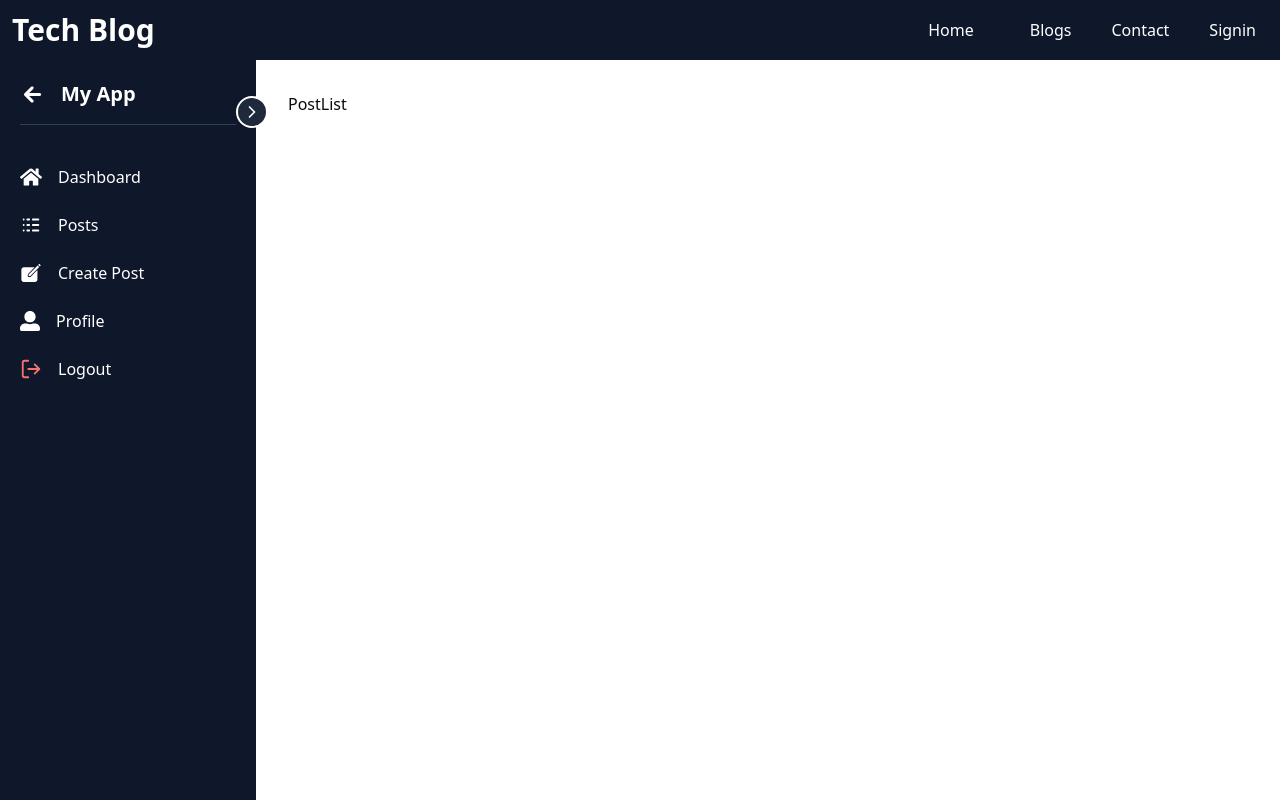
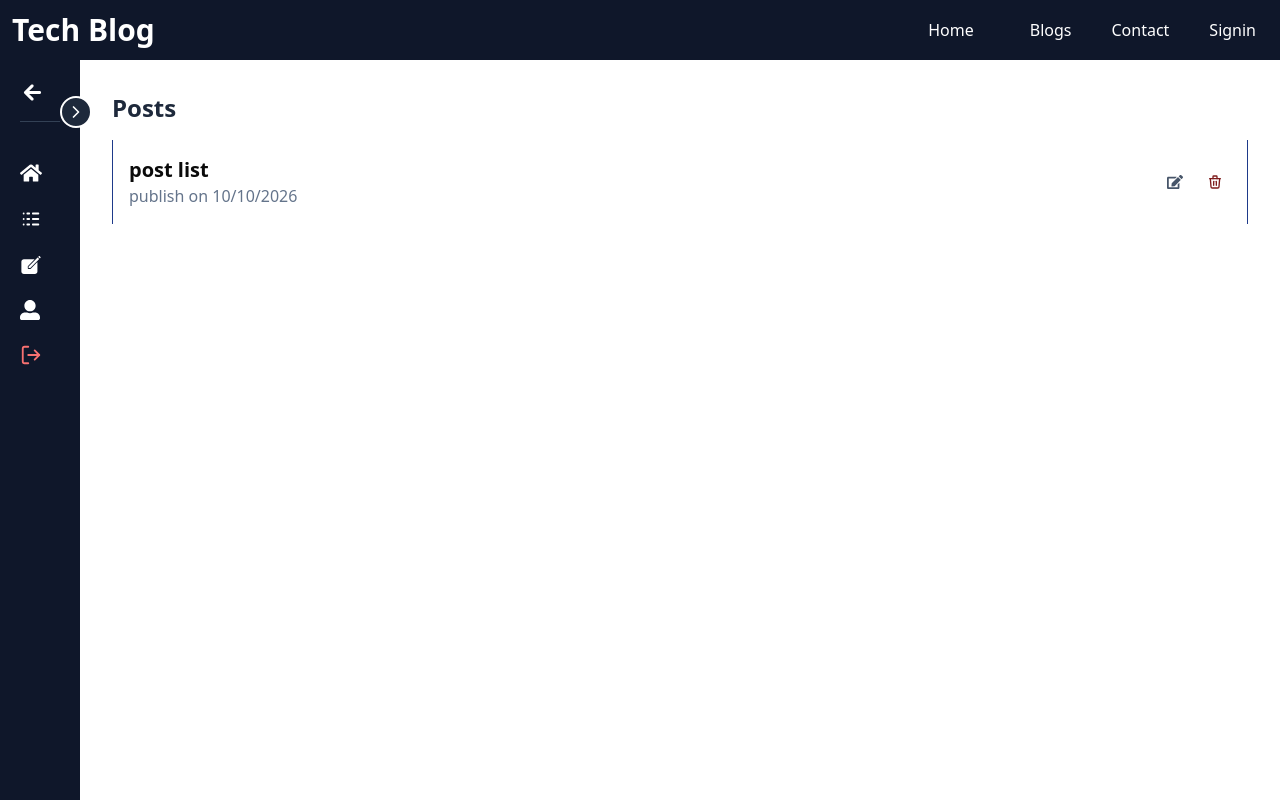
Before and after one commit to cabdalle8180/TechBlogs-Somalia, a React (Vite) app in the folder frontend/: page /dashboard/posts in a window 1280 px wide. Shown: the top 800 px of the page. Built offline with nearby package versions, Linux system fonts and the light colour scheme.

Commit message:
postPage UI

```diff
--- a/frontend/src/components/Sidebar.jsx
+++ b/frontend/src/components/Sidebar.jsx
@@ -7,7 +7,7 @@ import { TbLogs } from 'react-icons/tb';
 import { Link } from 'react-router-dom';
 
 function Sidebar() {
-    const [isOpen, setIsOpen] = useState(true);
+    const [isOpen, setIsOpen] = useState(false);
 
     const logout = () => {
         alert("Logout successful");
--- a/frontend/src/pages/PostList.jsx
+++ b/frontend/src/pages/PostList.jsx
@@ -1,9 +1,55 @@
 import React from 'react'
+import { BiDotsVerticalRounded } from 'react-icons/bi'
+import { FaEdit } from 'react-icons/fa'
+import { TbTrash } from 'react-icons/tb'
+import { Link } from 'react-router-dom'
 
 function PostList() {
   return (
-    <div>PostList</div>
+    <div className='space-y-4'>
+       <h1 className='text-2xl font-semibold text-slate-800 hidden md:block'>Posts</h1>
+
+       <div className='space-y-4'>
+        <div  className='p-4 hover:bg-slate-400 border-blue-900 transition-colors border-r border-l flex gap-4 items-center justify-between'>
+          <div className='flex-1'>
+            <h3 className='text-xl font-semibold'>post list </h3>
+            <p className='text-slate-500'>publish on 10/10/2026</p>
+          </div>
+          {/* desktop  */}
+          <div className='hidden md:flex gap-2'>
+            <Link to={`/dashboard/edit-post/:id`} className='p-2 hover:bg-gray-200 transition-colors'>
+            <FaEdit className='text-slate-600'/>
+            </Link>
+            <button className='p-2 hover:bg-gray-200 transition-colors'>
+              <TbTrash className='text-red-900'/>
+            </button>
+          </div>
+          {/* mobile */}
+          <div className='md:hidden relative group'>
+            <button className='p-1 hover:bg-gray-200  rounded-full transition-colors'>
+              <BiDotsVerticalRounded size={24}/>
+            </button>
+            <div className='hidden group-hover:flex flex-col absolute right-0 top-8 bg-white shadow-lg rounded-lg p-2 border border-slate-300 gap-2 w-32'>
+
+  <Link to={`/dashboard/edit-post/:id}`}>
+    <div className="flex items-center gap-2 p-2 hover:bg-gray-200 rounded-md cursor-pointer">
+      <FaEdit />
+      <span>Edit</span>
+    </div>
+  </Link>
+
+  <button className="flex items-center gap-2 p-2 hover:bg-gray-200 text-red-500 rounded-md">
+    <TbTrash />
+    <span>Delete</span>
+  </button>
+
+</div>
+          </div>
+        </div>
+       </div>
+    </div>
   )
 }
 
+
 export default PostList
```
